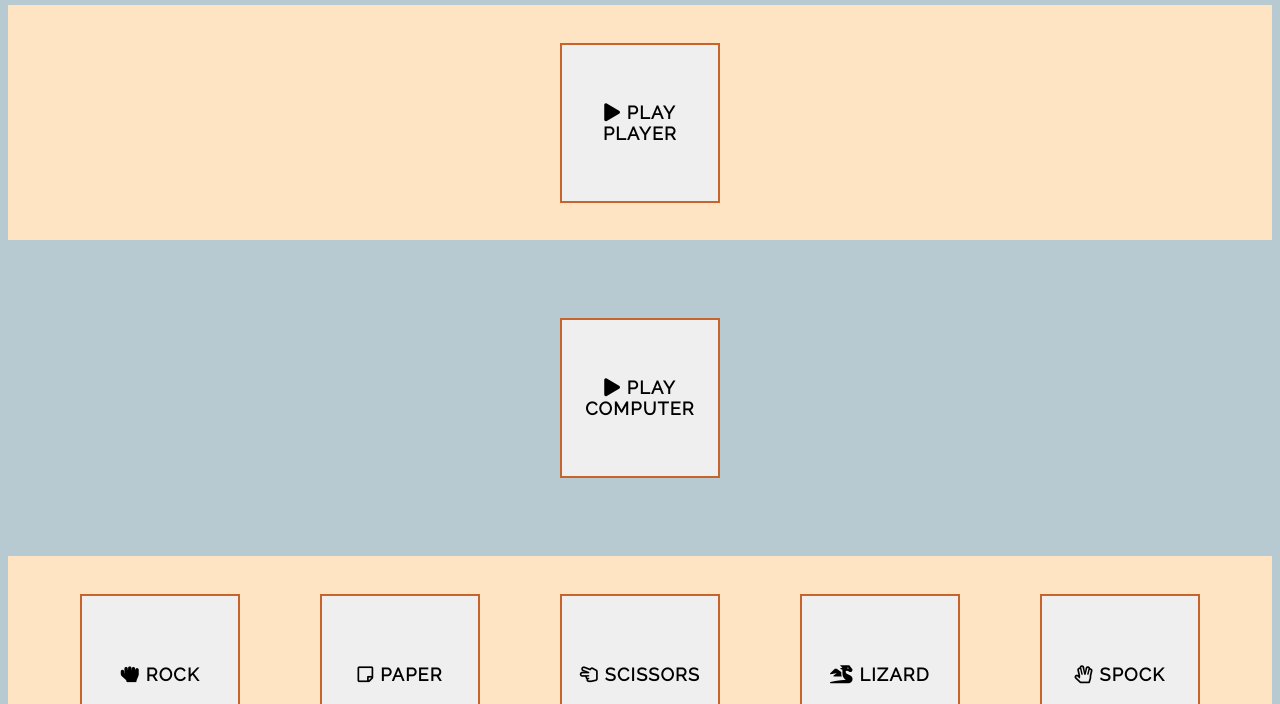
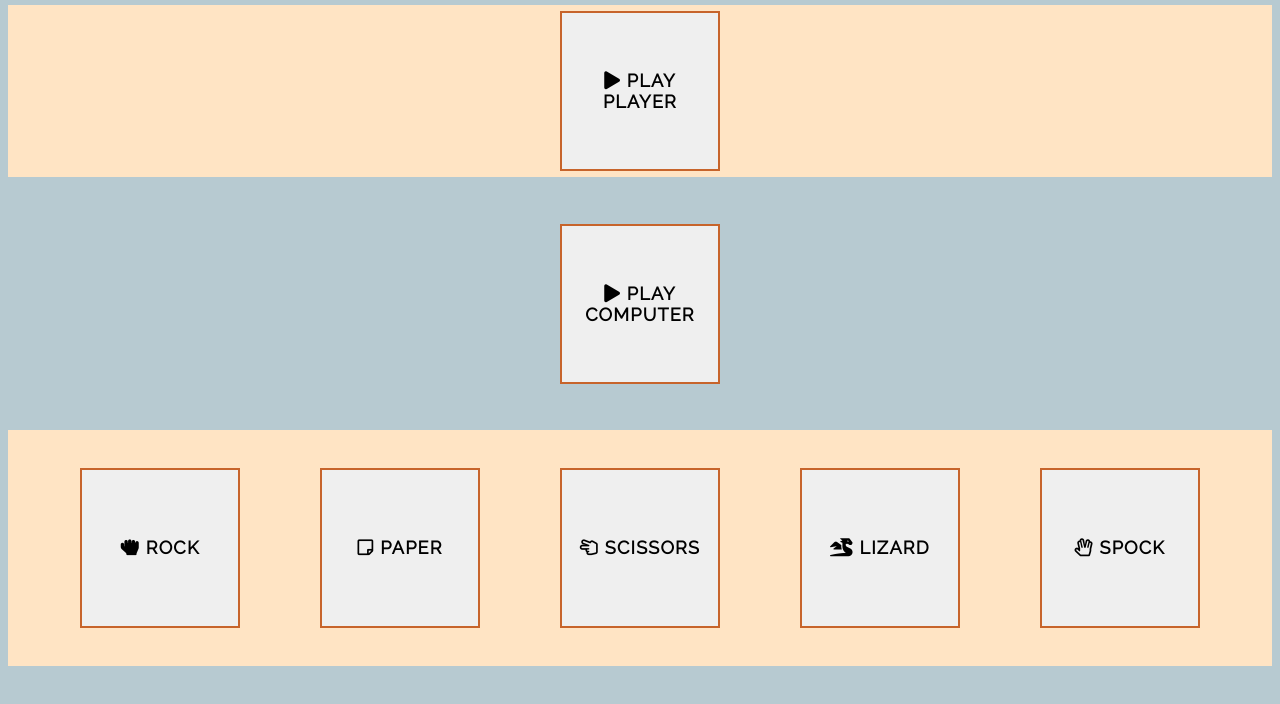
Before and after one commit to David-Maura-Rodgers/JavaScript-Essentials-Port-Proj, a plain HTML site: page index.html in a window 1280 px wide. Shown: the part 96-800 px from the top of the page. Drawn offline with Linux system fonts and the light colour scheme.

Commit message:
css changes

```diff
--- a/assets/css/style.css
+++ b/assets/css/style.css
@@ -11,7 +11,6 @@ body {
     font-size: 2.5rem;
 }
 
-
 #card-p,
 #card-c {
     font-weight: bolder;
@@ -24,11 +23,17 @@ body {
     box-sizing: border-box;
 }
 
+#computer-area {
+    background-color:#b7cad1;
+    box-sizing: border-box;
+}
+
 #card-area {
     background-color:bisque;
     box-sizing: border-box;
 }
 
+/*
 #results-area {
     width: 50%;
     height: 100px;
@@ -38,6 +43,7 @@ body {
     background-color:bisque;
     border: rgb(199, 100, 43) solid 5px;
 }
+*/
 
 .btn-play-player {
     width: 160px;
@@ -50,7 +56,7 @@ body {
     font-weight: bolder;
     border: rgb(199, 100, 43) solid 2.5px;
     padding: 1%;
-    margin: 3%;
+    margin: 0.5%;
     cursor: pointer;
     outline: none;
 }
@@ -66,7 +72,7 @@ body {
     font-weight: bolder;
     border: rgb(199, 100, 43) solid 2.5px;
     padding: 1%;
-    margin: 3%;
+    margin: 0.5%;
     cursor: pointer;
     outline: none;
 }
```
